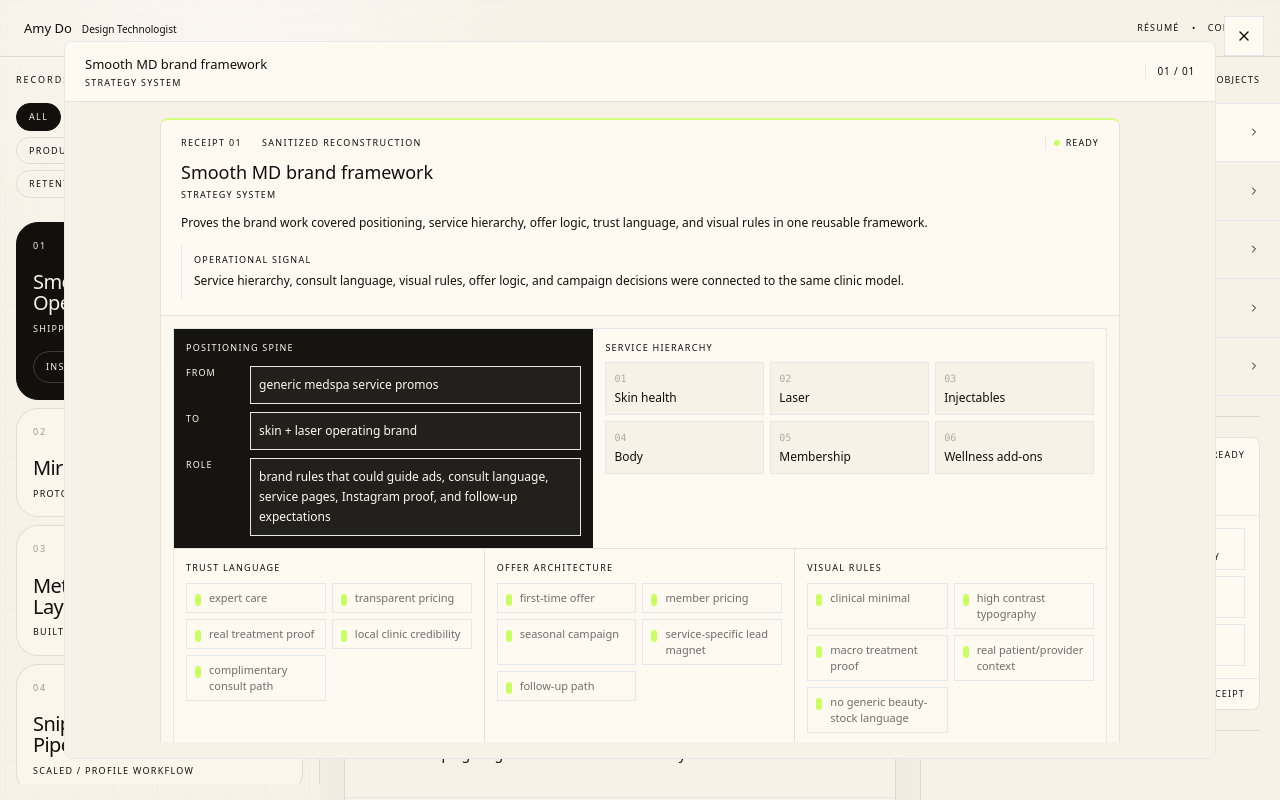
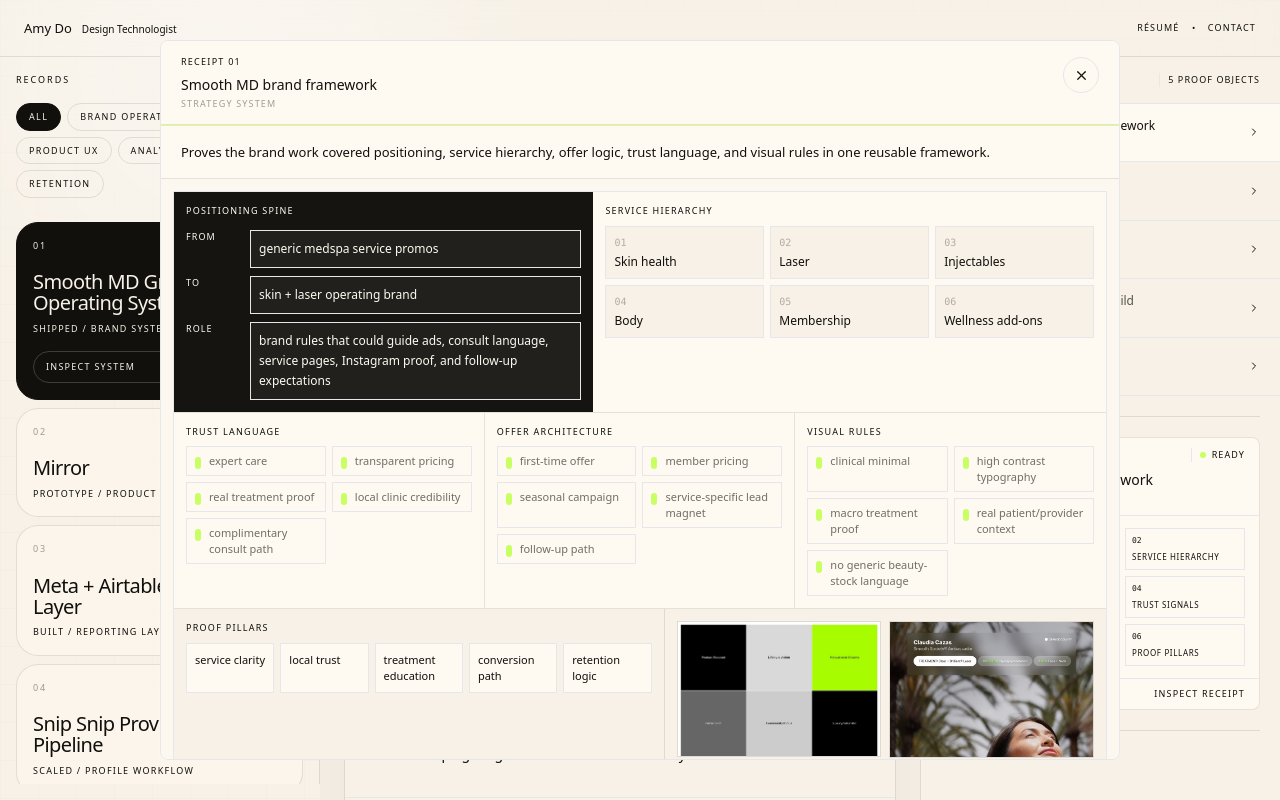
Before and after one commit to amydojo/undone, a React (Vite) app: page / in a window 1280 px wide. Both pictures are taken after a click on the button 1100 px from the left and 573 px from the top of the page. Shown: the top 800 px of the page. Built offline with nearby package versions, Linux system fonts and the light colour scheme.

Commit message:
Polish receipt modal shell and IA (#20)

```diff
--- a/src/components/portfolio/ReceiptVisualGallery.jsx
+++ b/src/components/portfolio/ReceiptVisualGallery.jsx
@@ -42,6 +42,14 @@ function getComponentAsset(asset) {
   return null;
 }
 
+function getComponentViewerMaxWidth(renderer) {
+  if (renderer === "snip") return "max-w-[980px]";
+  if (renderer === "smooth") return "max-w-[960px]";
+  if (renderer === "multi") return "max-w-[940px]";
+  if (renderer === "meta") return "max-w-[940px]";
+  return "max-w-[760px]";
+}
+
 function getAssetDefinition(asset) {
   return getComponentAsset(asset)?.definition ?? null;
 }
@@ -76,9 +84,16 @@ export default function ReceiptVisualGallery({
   const isMobile = variant === "mobile";
   const activeAsset = activeIndex === null ? null : visibleAssets[activeIndex];
   const activeComponentAsset = activeAsset ? getComponentAsset(activeAsset) : null;
+  const activeIsComponentAsset = Boolean(activeComponentAsset);
+  const activeModalMaxWidth = activeComponentAsset ? getComponentViewerMaxWidth(activeComponentAsset.renderer) : "max-w-[90vw]";
   const featuredAsset = visibleAssets[0];
   const isComponentSet = visibleAssets.every((asset) => isComponentAsset(asset));
   const activeLabel = activeIndex === null ? null : `${formatIndex(activeIndex, visibleAssets.length)} / ${formatIndex(visibleAssets.length - 1, visibleAssets.length)}`;
+  const activeReceiptReference = activeComponentAsset?.definition?.receiptNumber
+    ? `Receipt ${activeComponentAsset.definition.receiptNumber}`
+    : visibleAssets.length > 1 && activeLabel
+      ? activeLabel
+      : "Receipt";
   const activeCaption = activeAsset ? getAssetCaption(activeAsset) : "";
   const shouldShowActiveCaption = Boolean(
     activeCaption &&
@@ -135,16 +150,7 @@ export default function ReceiptVisualGallery({
           : componentAsset.renderer === "meta"
             ? MetaAirtableReceiptVisual
             : MirrorReceiptVisual;
-      const maxWidth =
-        componentAsset.renderer === "snip"
-          ? "max-w-[980px]"
-          : componentAsset.renderer === "smooth"
-            ? "max-w-[960px]"
-          : componentAsset.renderer === "multi"
-            ? "max-w-[940px]"
-          : componentAsset.renderer === "meta"
-            ? "max-w-[940px]"
-            : "max-w-[760px]";
+      const maxWidth = getComponentViewerMaxWidth(componentAsset.renderer);
 
       return (
         <div className={mode === "viewer" ? `w-full ${maxWidth}` : "w-full"}>
@@ -306,50 +312,56 @@ export default function ReceiptVisualGallery({
 
       {activeAsset && (
         <div
-          className="fixed inset-0 z-50 flex items-start justify-center overflow-y-auto bg-[#11100d]/88 px-3 py-4 sm:items-center sm:px-5 sm:py-6"
+          className="fixed inset-0 z-50 flex items-start justify-center overflow-hidden bg-[#11100d]/88 px-3 py-4 sm:items-center sm:px-5 sm:py-6"
           role="dialog"
           aria-modal="true"
           aria-label={`${receiptName} proof set viewer`}
+          onClick={() => setActiveIndex(null)}
         >
-          <button
-            type="button"
-            data-testid="receipt-modal-close"
-            aria-label="Close proof set viewer"
-            onClick={() => setActiveIndex(null)}
-            className="absolute right-4 top-4 z-10 inline-flex h-10 w-10 items-center justify-center border border-[#fffaf1]/24 bg-[#fffaf1] text-[#11100d] transition hover:bg-[#f7f1e7] focus:outline-none focus-visible:ring-2 focus-visible:ring-[#fffaf1]/80"
-          >
-            <X className="h-4 w-4" />
-          </button>
-
           {visibleAssets.length > 1 && (
             <button
               type="button"
               aria-label="Previous image"
-              onClick={showPrevious}
+              onClick={(event) => {
+                event.stopPropagation();
+                showPrevious();
+              }}
               className="absolute left-3 top-1/2 hidden h-10 w-10 -translate-y-1/2 items-center justify-center border border-[#fffaf1]/20 bg-[#fffaf1] text-[#11100d] transition hover:bg-[#f7f1e7] focus:outline-none focus-visible:ring-2 focus-visible:ring-[#fffaf1]/80 sm:inline-flex"
             >
               <ChevronLeft className="h-4 w-4" />
             </button>
           )}
 
-          <figure data-testid="receipt-modal" className="flex max-h-[calc(100dvh-2rem)] w-full max-w-[90vw] flex-col overflow-hidden rounded-[8px] border border-[#fffaf1]/22 bg-[#fffaf1] sm:max-h-[90vh]">
-            <div className="flex items-center justify-between gap-4 border-b border-[#11100d]/10 px-4 py-3 sm:px-5">
+          <figure
+            data-testid="receipt-modal"
+            onClick={(event) => event.stopPropagation()}
+            className={`relative flex max-h-[calc(100dvh-2rem)] w-full ${activeModalMaxWidth} flex-col overflow-hidden rounded-[8px] border border-[#fffaf1]/22 bg-[#fffaf1] sm:max-h-[90vh]`}
+          >
+            <header className="flex shrink-0 items-start justify-between gap-3 border-b border-[#11100d]/10 bg-[#fffaf1] px-3.5 py-3 sm:px-5 sm:py-3.5">
               <div className="min-w-0">
-                <div className="truncate text-[13px] font-medium leading-5 text-[#11100d]">
+                <div className="flex flex-wrap items-center gap-x-2 gap-y-0.5 text-[9px] uppercase tracking-[0.14em] text-[#11100d]/38">
+                  <span className="tabular-nums">{activeReceiptReference}</span>
+                </div>
+                <div className="mt-1.5 truncate text-[13px] font-medium leading-5 text-[#11100d] sm:text-[14px]">
                   {receiptName}
                 </div>
-                <div className="mt-0.5 text-[9px] uppercase tracking-[0.14em] text-[#11100d]/38">
+                <div className="mt-0.5 truncate text-[9px] uppercase tracking-[0.13em] text-[#11100d]/40">
                   {receiptFormat}
                 </div>
               </div>
-              {activeLabel && (
-                <div className="shrink-0 border-l border-[#11100d]/12 pl-3 text-[10px] tabular-nums tracking-[0.08em] text-[#11100d]/48">
-                  {activeLabel}
-                </div>
-              )}
-            </div>
-            <div className="flex min-h-0 flex-1 items-center justify-center bg-[#f7f1e7] p-3 sm:p-4">
-              <div className="flex max-h-[calc(100dvh-12rem)] w-full justify-center overflow-auto pb-2 sm:max-h-[78vh] sm:pb-0">
+              <button
+                type="button"
+                data-testid="receipt-modal-close"
+                aria-label="Close proof set viewer"
+                onClick={() => setActiveIndex(null)}
+                className="mt-0.5 inline-flex h-9 w-9 shrink-0 items-center justify-center rounded-full border border-[#11100d]/12 bg-[#fffaf1] text-[#11100d]/64 transition-colors hover:bg-[#f0eadf] hover:text-[#11100d] focus:outline-none focus-visible:ring-2 focus-visible:ring-[#11100d]/25"
+              >
+                <X className="h-[15px] w-[15px]" />
+              </button>
+            </header>
+
+            <div className={activeIsComponentAsset ? "min-h-0 flex-1 overflow-y-auto bg-[#fffaf1]" : "flex min-h-0 flex-1 items-center justify-center overflow-y-auto bg-[#f7f1e7] p-3 sm:p-4"}>
+              <div className={activeIsComponentAsset ? "w-full min-w-0" : "flex w-full justify-center pb-2 sm:pb-0"}>
                 {renderAsset(activeAsset, "viewer")}
               </div>
             </div>
@@ -384,7 +396,10 @@ export default function ReceiptVisualGallery({
             <button
               type="button"
               aria-label="Next image"
-              onClick={showNext}
+              onClick={(event) => {
+                event.stopPropagation();
+                showNext();
+              }}
               className="absolute right-3 top-1/2 hidden h-10 w-10 -translate-y-1/2 items-center justify-center border border-[#fffaf1]/20 bg-[#fffaf1] text-[#11100d] transition hover:bg-[#f7f1e7] focus:outline-none focus-visible:ring-2 focus-visible:ring-[#fffaf1]/80 sm:inline-flex"
             >
               <ChevronRight className="h-4 w-4" />
--- a/src/components/portfolio/receipt-visuals/MetaAirtableReceiptVisual.jsx
+++ b/src/components/portfolio/receipt-visuals/MetaAirtableReceiptVisual.jsx
@@ -768,39 +768,26 @@ export default function MetaAirtableReceiptVisual({
   }
 
   return (
-    <article className="w-full overflow-hidden rounded-[8px] border border-t-2 border-[#11100d]/10 border-t-[#b6f3d4]/80 bg-[#fffaf1] text-[#11100d]">
-      <div className="border-b border-[#11100d]/10 px-4 py-4 sm:px-5">
-        <div className="flex items-start justify-between gap-3">
-          <div className="min-w-0">
-            <div className="flex flex-wrap items-center gap-2">
-              <span className="text-[9px] uppercase tracking-[0.15em] text-[#11100d]/38">Receipt {receiptNumber}</span>
-              <span className="h-1 w-1 rounded-full bg-[#11100d]/18" aria-hidden="true" />
-              <span className="text-[9px] uppercase tracking-[0.15em] text-[#11100d]/38">{privacyLabel}</span>
-            </div>
-            <h3 className="mt-2.5 text-[18px] font-medium leading-6 text-[#11100d]">{title}</h3>
-            <div className="mt-1 text-[9px] uppercase tracking-[0.13em] text-[#11100d]/42">{type}</div>
-          </div>
-          <StatusPill>{status}</StatusPill>
-        </div>
-        {claim && <p className="mt-3 text-[12px] leading-5 text-[#11100d]/62">{claim}</p>}
-        {operationalSignal && (
-          <div className="mt-3 border-l border-[#11100d]/16 bg-[#f7f1e7]/58 px-3 py-2">
-            <Label>Operational signal</Label>
-            <div className="mt-1 text-[12px] leading-5 text-[#11100d]/64">{operationalSignal}</div>
-          </div>
-        )}
+    <article className="w-full border-t border-t-[#b6f3d4]/70 text-[#11100d]">
+      <div className="border-b border-[#11100d]/10 px-4 py-3.5 sm:px-5">
+        {claim && <p className="text-[13px] leading-6 text-[#11100d]/68">{claim}</p>}
       </div>
 
       <div className="bg-[#f7f1e7]/30 p-2.5 sm:p-3">
         <ArtifactBody receiptBodyType={receiptBodyType} body={body} />
       </div>
 
-      {footerNote && (
-        <div className="border-t border-[#11100d]/10 px-4 py-3 text-[11px] leading-5 text-[#11100d]/54 sm:px-5">
-          <span className="block text-[9px] uppercase tracking-[0.14em] text-[#11100d]/34">Operational read</span>
+      <div className="border-t border-[#11100d]/10 px-4 py-3 text-[11px] leading-5 text-[#11100d]/54 sm:px-5">
+        {footerNote && (
+          <>
+          <span className="block text-[9px] uppercase tracking-[0.14em] text-[#11100d]/34">Evidence note</span>
           <span className="mt-1 block">{footerNote}</span>
+          </>
+        )}
+        <div className={`${footerNote ? "mt-3 " : ""}flex flex-wrap items-center gap-x-2 gap-y-1 text-[9px] uppercase tracking-[0.13em] text-[#11100d]/34`}>
+          <span>{privacyLabel}</span>
         </div>
-      )}
+      </div>
     </article>
   );
 }
--- a/src/components/portfolio/receipt-visuals/MultiBrandRetentionReceiptVisual.jsx
+++ b/src/components/portfolio/receipt-visuals/MultiBrandRetentionReceiptVisual.jsx
@@ -508,39 +508,26 @@ export default function MultiBrandRetentionReceiptVisual({
   }
 
   return (
-    <article className="w-full overflow-hidden rounded-[8px] border border-t-2 border-[#11100d]/10 border-t-[#ffd1a1]/85 bg-[#fffaf1] text-[#11100d]">
-      <div className="border-b border-[#11100d]/10 px-4 py-4 sm:px-5">
-        <div className="flex items-start justify-between gap-3">
-          <div className="min-w-0">
-            <div className="flex flex-wrap items-center gap-2">
-              <span className="text-[9px] uppercase tracking-[0.15em] text-[#11100d]/38">Receipt {receiptNumber}</span>
-              <span className="h-1 w-1 rounded-full bg-[#11100d]/18" aria-hidden="true" />
-              <span className="text-[9px] uppercase tracking-[0.15em] text-[#11100d]/38">{privacyLabel}</span>
-            </div>
-            <h3 className="mt-2.5 text-[18px] font-medium leading-6 text-[#11100d]">{title}</h3>
-            <div className="mt-1 text-[9px] uppercase tracking-[0.13em] text-[#11100d]/42">{type}</div>
-          </div>
-          <StatusPill>{status}</StatusPill>
-        </div>
-        {claim && <p className="mt-3 text-[12px] leading-5 text-[#11100d]/62">{claim}</p>}
-        {operationalSignal && (
-          <div className="mt-3 border-l border-[#11100d]/16 bg-[#f7f1e7]/58 px-3 py-2">
-            <Label>Operational signal</Label>
-            <div className="mt-1 text-[12px] leading-5 text-[#11100d]/64">{operationalSignal}</div>
-          </div>
-        )}
+    <article className="w-full border-t border-t-[#ffd1a1]/70 text-[#11100d]">
+      <div className="border-b border-[#11100d]/10 px-4 py-3.5 sm:px-5">
+        {claim && <p className="text-[13px] leading-6 text-[#11100d]/68">{claim}</p>}
       </div>
 
       <div className="bg-[#f7f1e7]/30 p-2.5 sm:p-3">
         <ArtifactBody receiptBodyType={receiptBodyType} body={body} />
       </div>
 
-      {footerNote && (
-        <div className="border-t border-[#11100d]/10 px-4 py-3 text-[11px] leading-5 text-[#11100d]/54 sm:px-5">
+      <div className="border-t border-[#11100d]/10 px-4 py-3 text-[11px] leading-5 text-[#11100d]/54 sm:px-5">
+        {footerNote && (
+          <>
           <span className="block text-[9px] uppercase tracking-[0.14em] text-[#11100d]/34">Evidence note</span>
           <span className="mt-1 block">{footerNote}</span>
+          </>
+        )}
+        <div className={`${footerNote ? "mt-3 " : ""}flex flex-wrap items-center gap-x-2 gap-y-1 text-[9px] uppercase tracking-[0.13em] text-[#11100d]/34`}>
+          <span>{privacyLabel}</span>
         </div>
-      )}
+      </div>
     </article>
   );
 }
--- a/src/components/portfolio/receipt-visuals/SmoothMdReceiptVisual.jsx
+++ b/src/components/portfolio/receipt-visuals/SmoothMdReceiptVisual.jsx
@@ -525,39 +525,26 @@ export default function SmoothMdReceiptVisual({
   }
 
   return (
-    <article className="w-full overflow-hidden rounded-[8px] border border-t-2 border-[#11100d]/10 border-t-[#c8ff62]/80 bg-[#fffaf1] text-[#11100d]">
-      <div className="border-b border-[#11100d]/10 px-4 py-4 sm:px-5">
-        <div className="flex items-start justify-between gap-3">
-          <div className="min-w-0">
-            <div className="flex flex-wrap items-center gap-2">
-              <span className="text-[9px] uppercase tracking-[0.15em] text-[#11100d]/38">Receipt {receiptNumber}</span>
-              <span className="h-1 w-1 rounded-full bg-[#11100d]/18" aria-hidden="true" />
-              <span className="text-[9px] uppercase tracking-[0.15em] text-[#11100d]/38">{privacyLabel}</span>
-            </div>
-            <h3 className="mt-2.5 text-[18px] font-medium leading-6 text-[#11100d]">{title}</h3>
-            <div className="mt-1 text-[9px] uppercase tracking-[0.13em] text-[#11100d]/42">{type}</div>
-          </div>
-          <StatusPill>{status}</StatusPill>
-        </div>
-        {claim && <p className="mt-3 text-[12px] leading-5 text-[#11100d]/62">{claim}</p>}
-        {operationalSignal && (
-          <div className="mt-3 border-l border-[#11100d]/16 bg-[#f7f1e7]/58 px-3 py-2">
-            <Label>Operational signal</Label>
-            <div className="mt-1 text-[12px] leading-5 text-[#11100d]/64">{operationalSignal}</div>
-          </div>
-        )}
+    <article className="w-full border-t border-t-[#c8ff62]/70 text-[#11100d]">
+      <div className="border-b border-[#11100d]/10 px-4 py-3.5 sm:px-5">
+        {claim && <p className="text-[13px] leading-6 text-[#11100d]/68">{claim}</p>}
       </div>
 
       <div className="bg-[#f7f1e7]/30 p-2.5 sm:p-3">
         <ArtifactBody receiptBodyType={receiptBodyType} body={body} />
       </div>
 
-      {footerNote && (
-        <div className="border-t border-[#11100d]/10 px-4 py-3 text-[11px] leading-5 text-[#11100d]/54 sm:px-5">
+      <div className="border-t border-[#11100d]/10 px-4 py-3 text-[11px] leading-5 text-[#11100d]/54 sm:px-5">
+        {footerNote && (
+          <>
           <span className="block text-[9px] uppercase tracking-[0.14em] text-[#11100d]/34">Evidence note</span>
           <span className="mt-1 block">{footerNote.replace(/^What this proves:\s*/i, "")}</span>
+          </>
+        )}
+        <div className={`${footerNote ? "mt-3 " : ""}flex flex-wrap items-center gap-x-2 gap-y-1 text-[9px] uppercase tracking-[0.13em] text-[#11100d]/34`}>
+          <span>{privacyLabel}</span>
         </div>
-      )}
+      </div>
     </article>
   );
 }
```
Also changed, not shown: src/components/portfolio/receipt-visuals/MirrorReceiptVisual.jsx (+24 -35 lines), src/components/portfolio/receipt-visuals/SnipReceiptVisual.jsx (+11 -26 lines).
